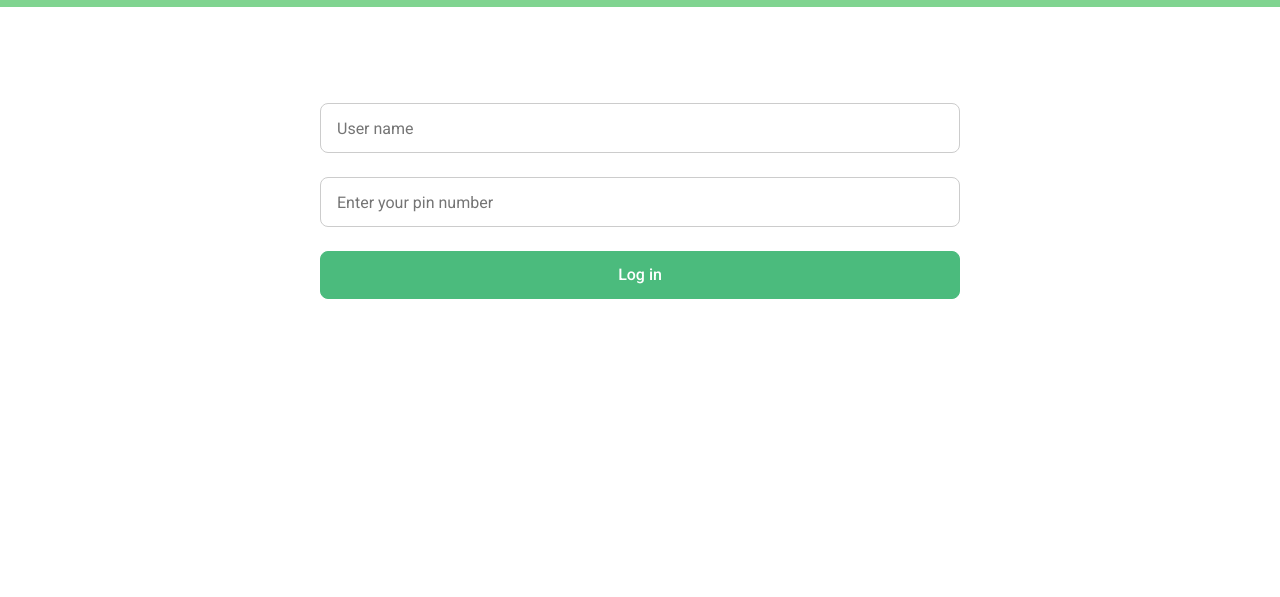
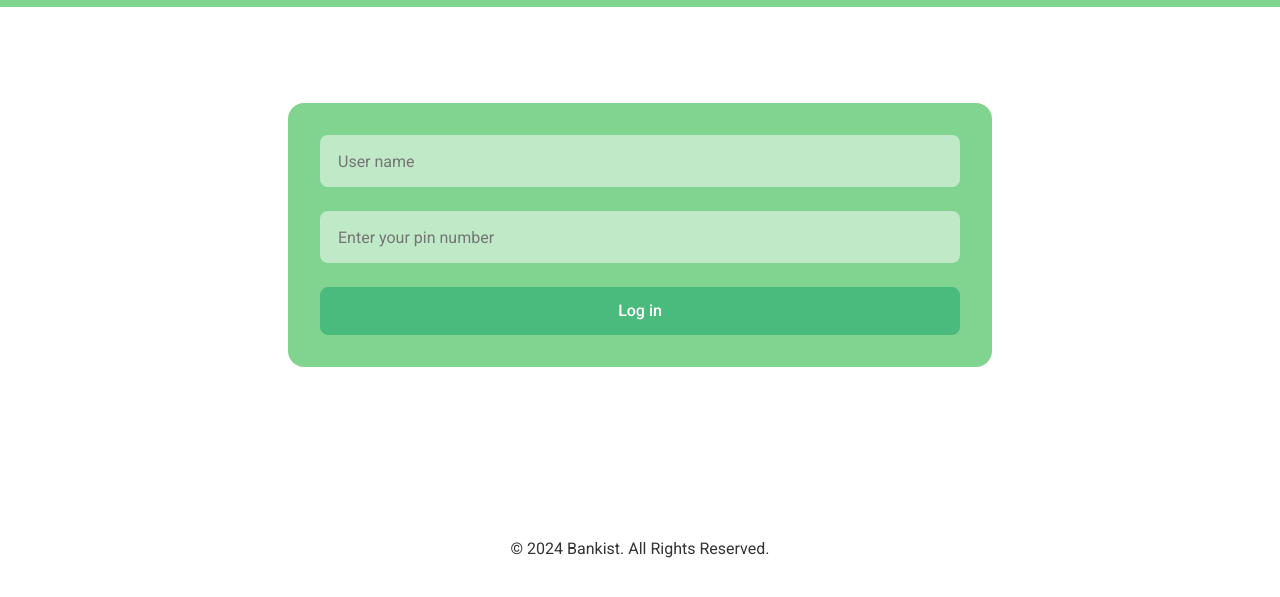
Before and after one commit to irenenguyen1017/fewd_final_project, a website: page src/login.html in a window 1280 px wide. Shown: the part 63-660 px from the top of the page. Drawn offline with nearby package versions, Linux system fonts and the light colour scheme.

Commit message:
updated form styles

```diff
--- a/src/login.html
+++ b/src/login.html
@@ -30,7 +30,10 @@
       </header>
       <main class="main">
         <div class="page-block">
-          <div class="content-block content-block__sm" id="sign-in-content">
+          <div
+            class="content-block content-block__sm action-form"
+            id="sign-in-content"
+          >
             <form class="form" id="sign-in-form">
               <input
                 type="text"
@@ -52,7 +55,9 @@
       </main>
       <footer class="footer">
         <div class="page-block">
-          <div class="content-block footer__wrapper"></div>
+          <div class="content-block footer__wrapper">
+            <p>&copy; 2024 Bankist. All Rights Reserved.</p>
+          </div>
         </div>
       </footer>
     </div>
--- a/src/style.css
+++ b/src/style.css
@@ -187,6 +187,12 @@ html, body {
   padding-top: var(--spacing-xl);
 }
 
+.footer__wrapper {
+  display: flex;
+  justify-content: center;
+  align-items: center;
+}
+
 .form {
   display: flex;
   flex-direction: column;
@@ -205,7 +211,8 @@ html, body {
 }
 
 .input {
-  border: 1px solid var(--color-border-primary);
+  border-color: transparent;
+  background-color: rgba(255, 255, 255, 0.5);
   padding-left: var(--spacing-md);
   padding-right: var(--spacing-md);
   height: 48px;
@@ -446,6 +453,12 @@ html, body {
   }
 }
 
+.action-form {
+  background-color: var(--color-primary-light);
+  padding: var(--spacing-xl);
+  border-radius: 16px;
+}
+
 /* OPERATIONS */
 .operation {
   display: flex;
@@ -454,11 +467,6 @@ html, body {
   border-radius: 16px;
   padding: var(--spacing-lg);;
   color: var(--color-text-primary);
-}
-
-.operation__input {
-  border-color: transparent;
-  background-color: rgba(255, 255, 255, 0.5);
 }
 
 .operation--transfer {
```
Also changed, not shown: src/index.html (+3 -1 lines), src/main.js (+0 -8 lines), src/register.html (+4 -1 lines).
